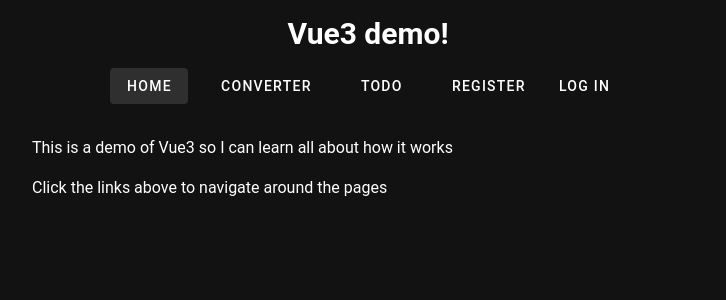
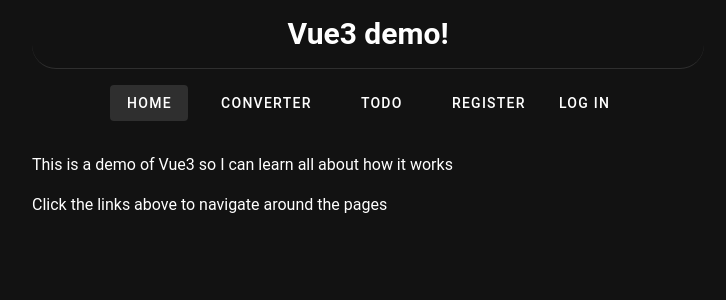
Before and after one commit to rwatson462/vue3-test, a Vue app: page / in a window 1280 px wide. Shown: the top 300 px of the page, without its empty margins (272-998 px from the left). Built offline with nearby package versions, Linux system fonts and the light colour scheme.

Commit message:
Extract more components, update view

```diff
--- a/index.html
+++ b/index.html
@@ -1,13 +1,13 @@
 <!DOCTYPE html>
-<html lang="en" class="p-4">
+<html lang="en" class="overflow-auto">
   <head>
     <meta charset="UTF-8" />
     <link rel="icon" type="image/svg+xml" href="/vite.svg" />
     <meta name="viewport" content="width=device-width, initial-scale=1.0" />
     <title>Vite + Vue</title>
   </head>
-  <body class="max-w-2xl mx-auto">
-    <div id="app"></div>
+  <body class="max-w-2xl mx-auto overflow-auto">
+    <div id="app" class="flex flex-col justify-between min-h-dvh overflow-auto"></div>
     <script type="module" src="/src/main.js"></script>
   </body>
 </html>
--- a/src/App.vue
+++ b/src/App.vue
@@ -1,32 +1,15 @@
 <script setup>
-import {useAuthStore} from "./stores/AuthStore.js";
+import NavBar from "./components/Nav/NavBar.vue";
+import Footer from "./components/Footer.vue";
+import Header from "./components/Header.vue";
 
-const authStore = useAuthStore()
-
-function logout() {
-  authStore.logout()
-      .then(() => location.reload())
-}
 </script>
 
 <template>
-  <header class="flex space-x-4 items-center justify-center rounded-xlp-2">
-    <h1 class="text-3xl font-bold">Vue3 demo!</h1>
-  </header>
-  <nav class="py-4">
-    <ul class="flex gap-4 justify-center items-center">
-      <li><v-btn :to="{name: 'home'}" class="hover:text-red-500" variant="text">Home</v-btn></li>
-      <li><v-btn :to="{name: 'converter'}" class="hover:text-red-500" variant="text">Converter</v-btn></li>
-      <li><v-btn :to="{name: 'todo'}" class="hover:text-red-500" variant="text">Todo</v-btn></li>
-      <li v-if="authStore.isLoggedIn"><v-btn @click="logout()" class="hover:text-red-500" variant="text">Logout</v-btn></li>
-      <li v-if="! authStore.isLoggedIn">
-        <v-btn :to="{name: 'register'}" class="hover:text-red-500" variant="text">Register</v-btn>
-        <v-btn :to="{name: 'login'}" class="hover:text-red-500" variant="text">Log in</v-btn>
-      </li>
-    </ul>
-  </nav>
-  <router-view />
-  <footer class="text-center text-sm text-gray-600 border-t border-gray-600 pt-2 mt-2" v-if="authStore.user">
-    <p>{{ authStore.user.id}}</p>
-  </footer>
+  <Header />
+  <NavBar />
+  <main class="flex-grow">
+    <router-view />
+  </main>
+  <Footer />
 </template>
--- /dev/null
+++ b/src/components/Footer.vue
@@ -0,0 +1,11 @@
+<script setup>
+  import {useAuthStore} from "../stores/AuthStore.js";
+
+  const authStore = useAuthStore()
+</script>
+
+<template>
+  <footer class="text-center text-sm rounded-xl text-gray-600 border-t border-gray-600 p-2 m-2" v-if="authStore.user">
+    <p>{{ authStore.user.id}}</p>
+  </footer>
+</template>
--- /dev/null
+++ b/src/components/Header.vue
@@ -0,0 +1,9 @@
+<script setup>
+
+</script>
+
+<template>
+  <header class="p-4 border-b rounded-xl border-gray-600">
+    <h1 class="text-3xl font-bold text-center">Vue3 demo!</h1>
+  </header>
+</template>
--- /dev/null
+++ b/src/components/Nav/NavBar.vue
@@ -0,0 +1,46 @@
+<script setup>
+
+import {useAuthStore} from "../../stores/AuthStore.js";
+import NavItem from "./NavItem.vue";
+
+const authStore = useAuthStore()
+
+const navItems = [
+  {
+    route: {name: 'home'},
+    text: 'Home'
+  },
+  {
+    route: {name: 'converter'},
+    text: 'Converter'
+  },
+  {
+    route: {name: 'todo'},
+    text: 'Todo'
+  }
+]
+
+function logout() {
+  authStore.logout()
+      .then(() => location.reload())
+}
+
+</script>
+
+<template>
+  <nav class="py-4">
+    <ul class="flex gap-4 justify-center items-center">
+      <li v-for="item of navItems">
+        <nav-item :text="item.text" :route="item.route" />
+      </li>
+
+      <li v-if="authStore.isLoggedIn">
+        <v-btn @click="logout()" class="hover:text-red-500" variant="text">Logout</v-btn>
+      </li>
+      <li v-if="! authStore.isLoggedIn">
+        <nav-item :route="{name: 'register'}" text="Register" />
+        <nav-item :route="{name: 'login'}" text="Log in" />
+      </li>
+    </ul>
+  </nav>
+</template>
--- /dev/null
+++ b/src/components/Nav/NavItem.vue
@@ -0,0 +1,12 @@
+<script setup>
+
+const props = defineProps([
+    'route',
+    'text'
+])
+
+</script>
+
+<template>
+  <v-btn :to="props.route" class="hover:text-red-500" variant="text">{{ props.text }}</v-btn>
+</template>
```
